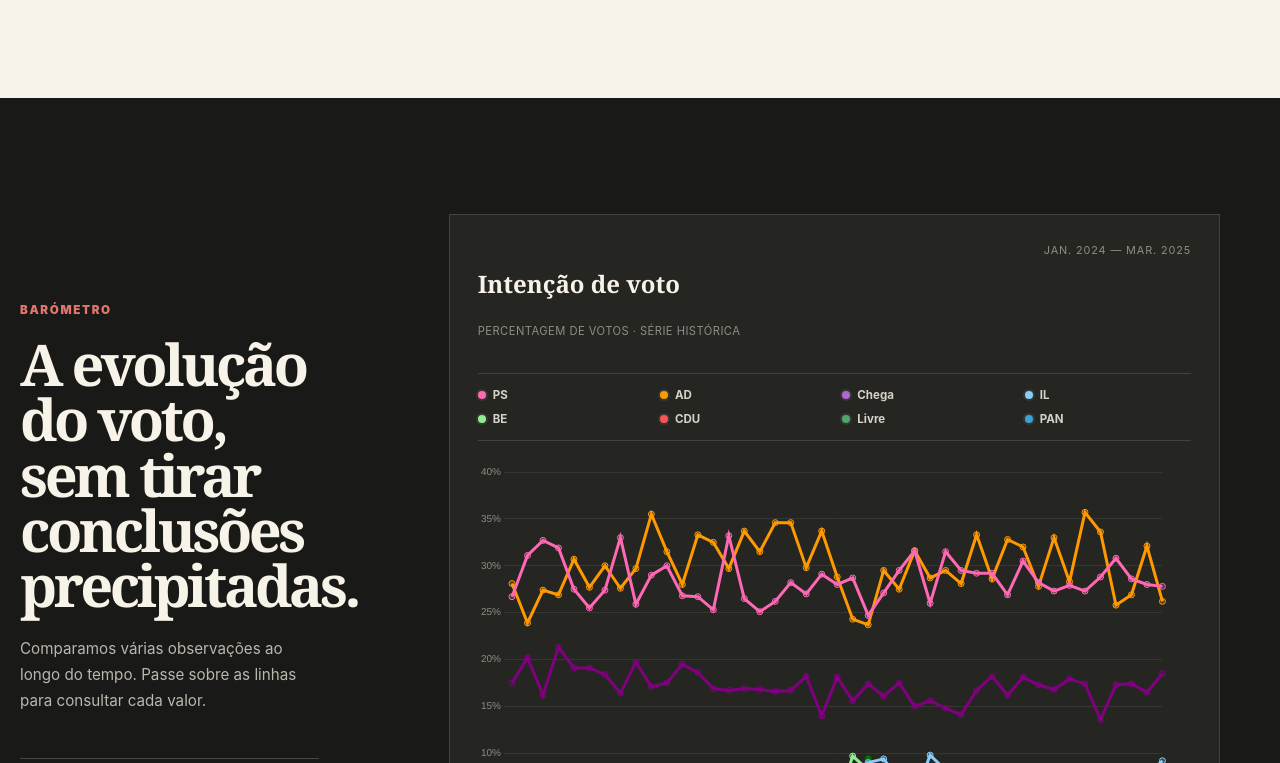
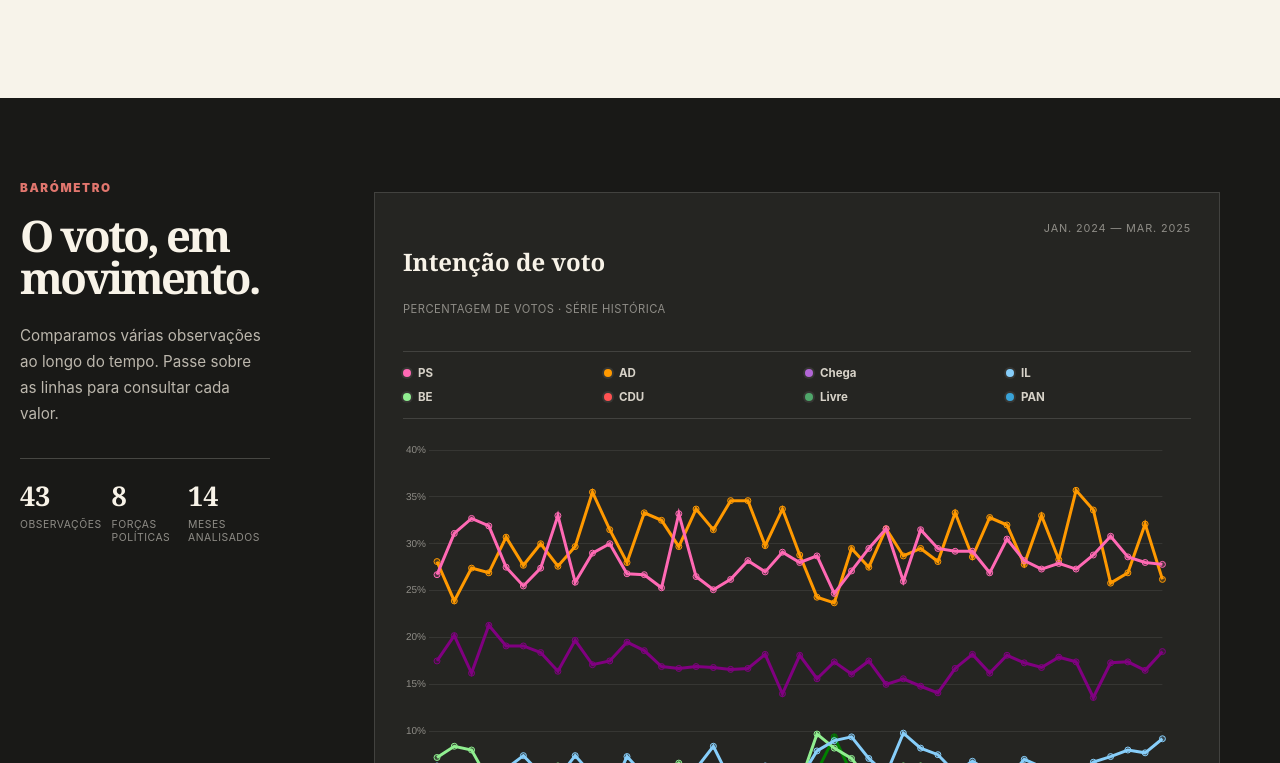
Before and after one commit to leobt23/politics-bias, a React (Create React App) app: page / in a window 1280 px wide. Shown: the part 1517-2280 px from the top of the page. Built offline with nearby package versions, Linux system fonts and the light colour scheme.

Commit message:
Ajusta proporcoes da secao de barometro

```diff
--- a/src/pages/Homepage/HomePage.css
+++ b/src/pages/Homepage/HomePage.css
@@ -384,12 +384,12 @@
 
 .polls-section {
   display: grid;
-  grid-template-columns: minmax(280px, 0.52fr) minmax(0, 1.48fr);
-  gap: clamp(40px, 7vw, 100px);
-  padding: 100px max(20px, calc((100vw - var(--page-width)) / 2));
+  grid-template-columns: minmax(250px, 0.38fr) minmax(0, 1.62fr);
+  gap: clamp(40px, 5vw, 76px);
+  padding: 78px max(20px, calc((100vw - var(--page-width)) / 2));
   color: #f8f3e8;
   background: var(--ink);
-  align-items: center;
+  align-items: start;
 }
 
 .section-kicker--light {
@@ -400,9 +400,9 @@
 .assistant-copy h2 {
   margin: 18px 0 24px;
   font-family: var(--display-font);
-  font-size: clamp(2.6rem, 4.5vw, 4.8rem);
+  font-size: clamp(2.25rem, 3.4vw, 3.7rem);
   letter-spacing: -0.06em;
-  line-height: 0.96;
+  line-height: 0.98;
 }
 
 .polls-section__intro > p,
@@ -415,7 +415,7 @@
 .polls-summary {
   display: grid;
   grid-template-columns: repeat(3, 1fr);
-  margin-top: 44px;
+  margin-top: 32px;
   border-top: 1px solid #474743;
 }
 
@@ -430,7 +430,7 @@
 
 .polls-summary strong {
   font-family: var(--display-font);
-  font-size: 2rem;
+  font-size: 1.7rem;
 }
 
 .polls-summary span {
@@ -825,6 +825,10 @@
   .polls-section__intro {
     max-width: 720px;
   }
+
+  .polls-section__intro h2 {
+    font-size: clamp(2.6rem, 6vw, 4.2rem);
+  }
 }
 
 @media (max-width: 780px) {
--- a/src/pages/Homepage/HomePage.js
+++ b/src/pages/Homepage/HomePage.js
@@ -160,7 +160,7 @@ const HomePage = () => {
       <section className="polls-section" id="sondagens" aria-labelledby="polls-title">
         <div className="polls-section__intro">
           <span className="section-kicker section-kicker--light">Barómetro</span>
-          <h2 id="polls-title">A evolução do voto, sem tirar conclusões precipitadas.</h2>
+          <h2 id="polls-title">O voto, em movimento.</h2>
           <p>
             Comparamos várias observações ao longo do tempo. Passe sobre as linhas para consultar cada valor.
           </p>
```
